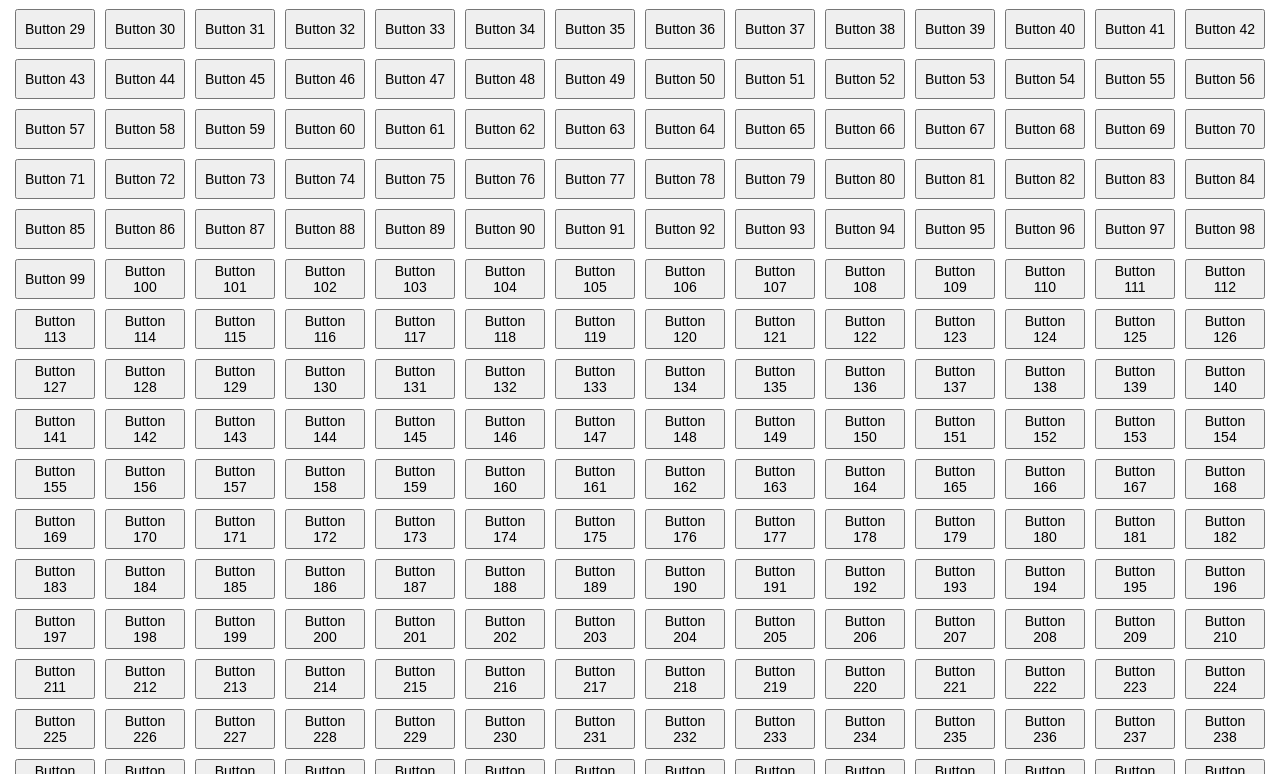
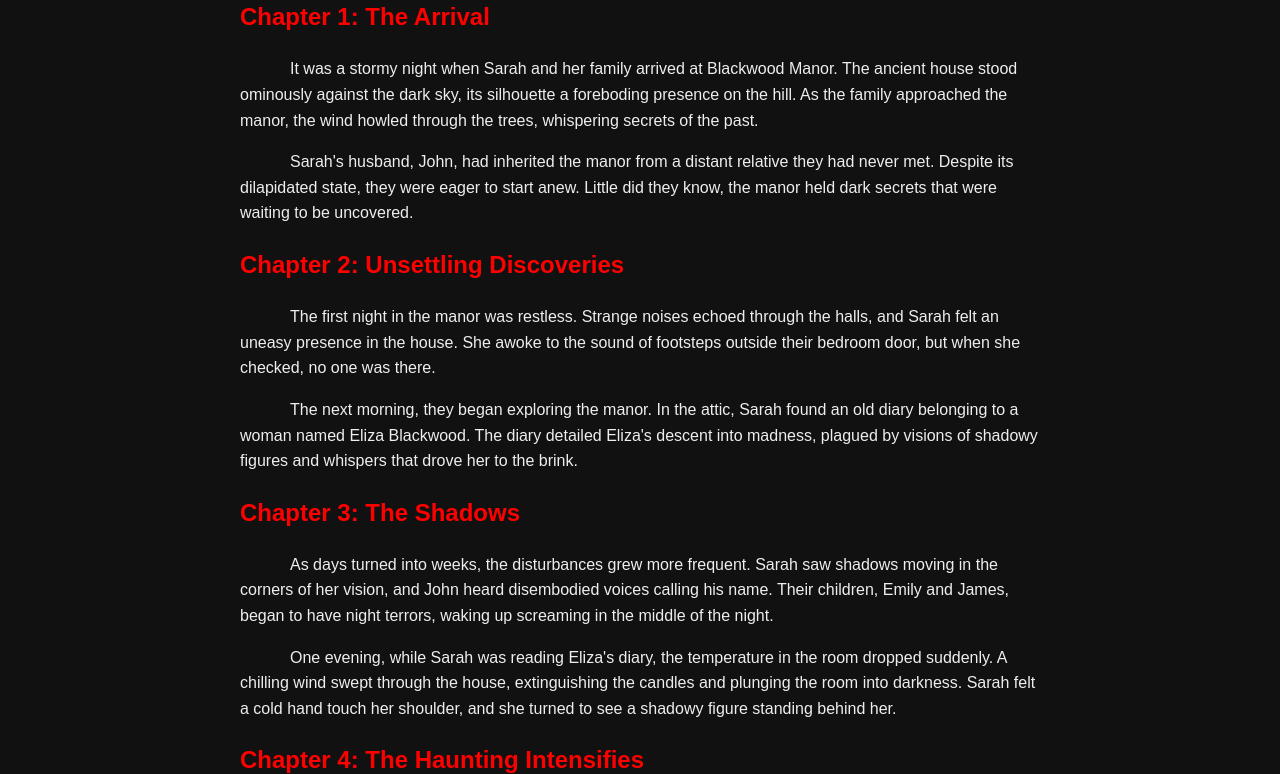
Before and after one commit to AdaptedClouds/websitecode14, a plain HTML site: page index.html in a window 1280 px wide. Shown: the part 96-870 px from the top of the page. Drawn offline with Linux system fonts and the light colour scheme.

Commit message:
Update index.html

```diff
--- a/index.html
+++ b/index.html
@@ -3,53 +3,65 @@
 <head>
     <meta charset="UTF-8">
     <meta name="viewport" content="width=device-width, initial-scale=1.0">
-    <title>Random Button Game</title>
+    <title>The Haunting of Blackwood Manor</title>
     <style>
         body {
-            font-family: Arial, sans-serif;
-            display: flex;
-            flex-wrap: wrap;
-            justify-content: center;
-            align-items: center;
-            height: 100vh;
-            margin: 0;
+            font-family: 'Arial', sans-serif;
+            background-color: #111;
+            color: #eee;
+            line-height: 1.6;
+            padding: 0 20px;
         }
-        .button-container {
-            display: flex;
-            flex-wrap: wrap;
-            justify-content: center;
-            width: 100%;
+        h1, h2 {
+            color: #f00;
         }
-        .btn {
-            width: 80px;
-            height: 40px;
-            margin: 5px;
-            font-size: 14px;
+        h1 {
+            text-align: center;
+        }
+        p {
+            text-indent: 50px;
+        }
+        .container {
+            max-width: 800px;
+            margin: 0 auto;
+        }
+        .footer {
+            text-align: center;
+            margin-top: 40px;
+            color: #888;
         }
     </style>
 </head>
 <body>
+    <div class="container">
+        <h1>The Haunting of Blackwood Manor</h1>
+        <h2>Chapter 1: The Arrival</h2>
+        <p>It was a stormy night when Sarah and her family arrived at Blackwood Manor. The ancient house stood ominously against the dark sky, its silhouette a foreboding presence on the hill. As the family approached the manor, the wind howled through the trees, whispering secrets of the past.</p>
+        <p>Sarah's husband, John, had inherited the manor from a distant relative they had never met. Despite its dilapidated state, they were eager to start anew. Little did they know, the manor held dark secrets that were waiting to be uncovered.</p>
 
-<div class="button-container">
-    <script>
-        const totalButtons = 500;
-        const winningButton = Math.floor(Math.random() * totalButtons);
+        <h2>Chapter 2: Unsettling Discoveries</h2>
+        <p>The first night in the manor was restless. Strange noises echoed through the halls, and Sarah felt an uneasy presence in the house. She awoke to the sound of footsteps outside their bedroom door, but when she checked, no one was there.</p>
+        <p>The next morning, they began exploring the manor. In the attic, Sarah found an old diary belonging to a woman named Eliza Blackwood. The diary detailed Eliza's descent into madness, plagued by visions of shadowy figures and whispers that drove her to the brink.</p>
 
-        for (let i = 0; i < totalButtons; i++) {
-            let button = document.createElement('button');
-            button.textContent = `Button ${i + 1}`;
-            button.className = 'btn';
-            button.onclick = () => {
-                if (i === winningButton) {
-                    alert('Congratulations! You found the winning button!');
-                } else {
-                    alert('Try again!');
-                }
-            };
-            document.querySelector('.button-container').appendChild(button);
-        }
-    </script>
-</div>
+        <h2>Chapter 3: The Shadows</h2>
+        <p>As days turned into weeks, the disturbances grew more frequent. Sarah saw shadows moving in the corners of her vision, and John heard disembodied voices calling his name. Their children, Emily and James, began to have night terrors, waking up screaming in the middle of the night.</p>
+        <p>One evening, while Sarah was reading Eliza's diary, the temperature in the room dropped suddenly. A chilling wind swept through the house, extinguishing the candles and plunging the room into darkness. Sarah felt a cold hand touch her shoulder, and she turned to see a shadowy figure standing behind her.</p>
 
+        <h2>Chapter 4: The Haunting Intensifies</h2>
+        <p>Desperate for answers, Sarah delved deeper into the history of Blackwood Manor. She discovered that the house was built on cursed land, and every family that had lived there had met a tragic end. The spirits of those who perished in the manor were said to be trapped within its walls, seeking vengeance on the living.</p>
+        <p>One night, Sarah and John decided to confront the spirits. They gathered in the parlor, armed with candles and a Ouija board. As they attempted to communicate with the spirits, the planchette moved on its own, spelling out a chilling message: "LEAVE OR DIE."</p>
+
+        <h2>Chapter 5: The Final Stand</h2>
+        <p>Determined to protect her family, Sarah sought the help of a local historian who specialized in the paranormal. He revealed that the only way to break the curse was to find and destroy a hidden object that bound the spirits to the manor. This object, he said, was Eliza Blackwood's locket.</p>
+        <p>With renewed resolve, Sarah and John searched the manor for the locket. They finally found it hidden behind a loose brick in the fireplace. As Sarah held the locket, a powerful force knocked her to the ground, and the spirits of Blackwood Manor manifested around them, their faces twisted in rage.</p>
+
+        <h2>Chapter 6: The Escape</h2>
+        <p>In a desperate bid to save her family, Sarah threw the locket into the fire. The spirits let out an unearthly wail as the locket melted, and the house began to shake violently. Sarah and John grabbed their children and fled the manor as it crumbled behind them.</p>
+        <p>As they stood outside, watching Blackwood Manor collapse, Sarah felt a sense of relief wash over her. The curse was broken, and the spirits were finally at peace. Though the manor was gone, the haunting memories would stay with them forever. They vowed never to speak of that night again, but the whispers of Blackwood Manor would echo in their minds, a reminder of the darkness they had faced and survived.</p>
+
+        <div class="footer">
+            <p>&copy; 2024 The Haunting of Blackwood Manor</p>
+        </div>
+    </div>
 </body>
 </html>
```
